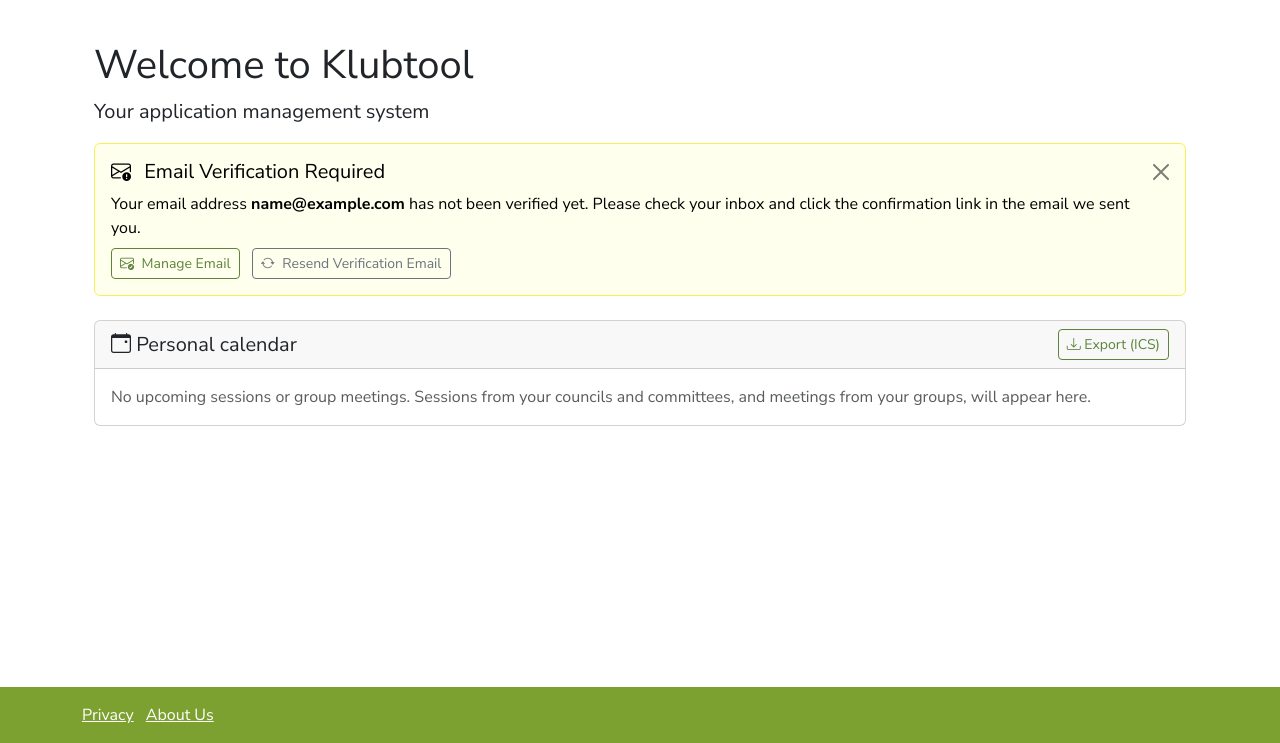
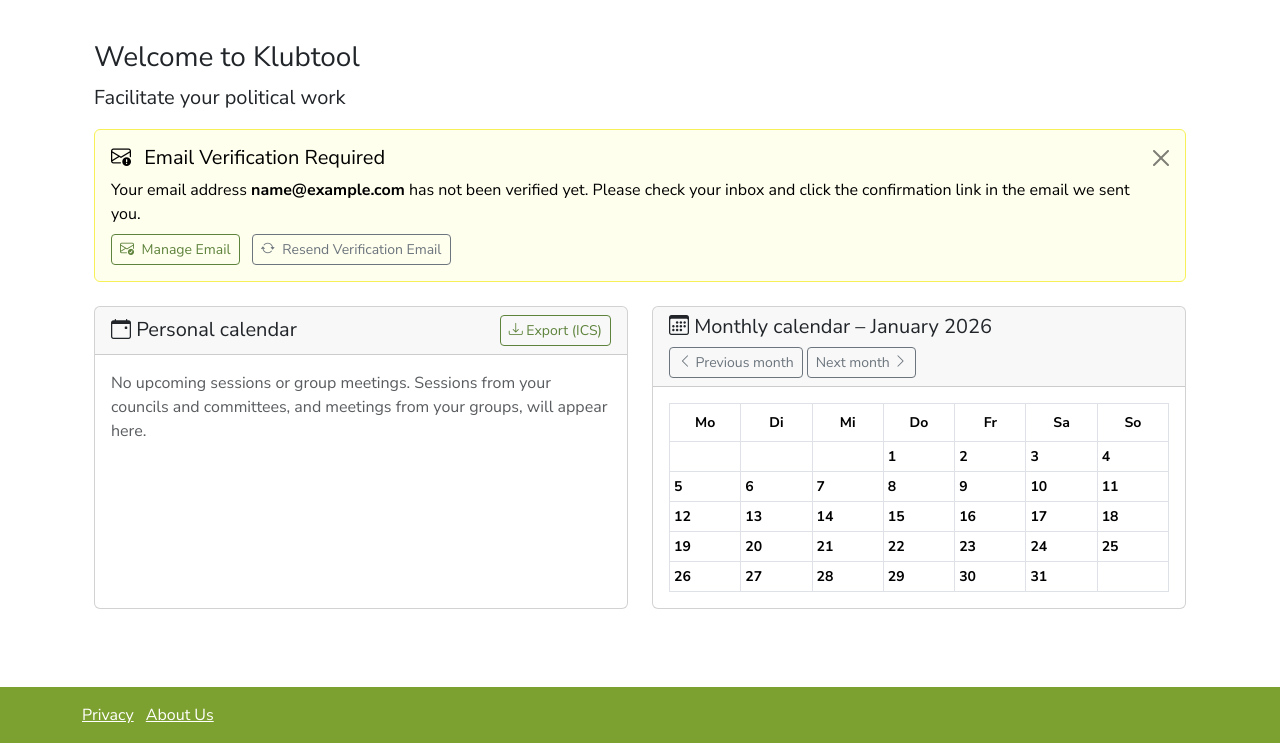
Before and after one commit to silvioheinze/klubtool, a Django app: page / in a window 1280 px wide. Shown: the part 57-800 px from the top of the page. Run offline with Django 5.2, Linux system fonts and the light colour scheme; the visitor is signed in with stand-in values (Sample User, id 1); data comes from the database, SQL or seed files in the repository; data that the repository does not hold is empty; parts of the project's set-up code (start-up, migrations or seed data) failed here and were passed over; some libraries are stand-ins or nearby versions.

Commit message:
Enhance calendar functionality and update German translations
- Implemented a monthly calendar view in the home page, allowing users to navigate through months and view personal calendar events.
- Added helper functions to build the month calendar structure and manage event display.
- Updated German translations in the locale files for improved accuracy and consistency.
- Adjusted styles for headings in the CSS files to enhance visual presentation.

```diff
--- a/app/pages/views.py
+++ b/app/pages/views.py
@@ -97,8 +97,49 @@ class HomePageView(TemplateView):
                 context['personal_calendar_events'] = events
             except (ImportError, AttributeError):
                 context['personal_calendar_events'] = []
+            # Monthly calendar view: month grid (use GET params if valid, else current month)
+            try:
+                events = context.get('personal_calendar_events', [])
+                now = timezone.now()
+                req_month = self.request.GET.get('calendar_month')
+                req_year = self.request.GET.get('calendar_year')
+                try:
+                    cal_month = int(req_month) if req_month else now.month
+                    cal_year = int(req_year) if req_year else now.year
+                    if cal_month < 1 or cal_month > 12 or cal_year < 2000 or cal_year > 2100:
+                        cal_month, cal_year = now.month, now.year
+                except (TypeError, ValueError):
+                    cal_month, cal_year = now.month, now.year
+                cal_month, cal_year, context['calendar_weeks'] = _build_month_calendar(events, cal_year, cal_month)
+                context['calendar_month'] = cal_month
+                context['calendar_year'] = cal_year
+                import calendar as cal
+                context['calendar_month_name'] = cal.month_name[cal_month]
+                # Prev/next month for navigation
+                if cal_month == 1:
+                    context['calendar_prev_month'], context['calendar_prev_year'] = 12, cal_year - 1
+                else:
+                    context['calendar_prev_month'], context['calendar_prev_year'] = cal_month - 1, cal_year
+                if cal_month == 12:
+                    context['calendar_next_month'], context['calendar_next_year'] = 1, cal_year + 1
+                else:
+                    context['calendar_next_month'], context['calendar_next_year'] = cal_month + 1, cal_year
+                from django.urls import reverse
+                context['calendar_prev_url'] = '{}?calendar_month={}&calendar_year={}'.format(
+                    reverse('home'), context['calendar_prev_month'], context['calendar_prev_year'])
+                context['calendar_next_url'] = '{}?calendar_month={}&calendar_year={}'.format(
+                    reverse('home'), context['calendar_next_month'], context['calendar_next_year'])
+            except (ImportError, AttributeError):
+                context['calendar_month'] = context['calendar_year'] = None
+                context['calendar_weeks'] = []
+                context['calendar_month_name'] = ''
+                context['calendar_prev_url'] = context['calendar_next_url'] = ''
         else:
             context['personal_calendar_events'] = []
+            context['calendar_month'] = context['calendar_year'] = None
+            context['calendar_weeks'] = []
+            context['calendar_month_name'] = ''
+            context['calendar_prev_url'] = context['calendar_next_url'] = ''
 
         return context
 
@@ -196,6 +237,35 @@ def _get_personal_calendar_events(user, group_memberships, councils_from_members
     return calendar_events
 
 
+def _build_month_calendar(events, year=None, month=None):
+    """Build a month calendar structure (weeks of days with events) for the given month (default: current)."""
+    import calendar
+    now = timezone.now()
+    if year is None:
+        year = now.year
+    if month is None:
+        month = now.month
+    events_by_day = {}
+    for e in events:
+        d = e['date']
+        if getattr(d, 'tzinfo', None):
+            d = timezone.localtime(d)
+        if d.year == year and d.month == month:
+            key = d.day
+            events_by_day.setdefault(key, []).append(e)
+    weeks = calendar.monthcalendar(year, month)
+    calendar_weeks = []
+    for week in weeks:
+        row = []
+        for day in week:
+            if day == 0:
+                row.append(None)
+            else:
+                row.append({'day': day, 'events': events_by_day.get(day, [])})
+        calendar_weeks.append(row)
+    return month, year, calendar_weeks
+
+
 def _escape_ics_text(text):
     if not text:
         return ""
--- a/app/static/css/base.css
+++ b/app/static/css/base.css
@@ -2,6 +2,10 @@
 
 * {
     font-family: 'Nunito Sans', sans-serif;
+}
+
+h1, .h1 {
+    font-size: 1.75rem;
 }
 
 body {
--- a/app/templates/home.html
+++ b/app/templates/home.html
@@ -8,8 +8,8 @@
 <div class="container mt-5">
     <div class="row">
         <div class="col-md-12">
-            <h1>Welcome to Klubtool</h1>
-            <p class="lead">Your application management system</p>
+            <h1>{% trans "Welcome to Klubtool" %}</h1>
+            <p class="lead">{% trans "Facilitate your political work" %}</p>
 
             {% if user.is_authenticated and not email_verified %}
             <div class="alert alert-warning alert-dismissible fade show" role="alert">
@@ -124,21 +124,22 @@
             </div>
             {% endif %}
 
-            <!-- Personal Calendar -->
-            {% if user.is_authenticated and personal_calendar_events %}
+            <!-- Personal Calendar and Monthly Calendar -->
+            {% if user.is_authenticated %}
                 <div class="row mt-4">
-                    <div class="col-12">
-                        <div class="card">
+                    <!-- Personal calendar (event list) -->
+                    <div class="col-lg-6 mb-4 mb-lg-0">
+                        <div class="card h-100">
                             <div class="card-header d-flex justify-content-between align-items-center flex-wrap">
                                 <div>
                                     <h5 class="mb-0"><i class="bi bi-calendar-event"></i> {% trans "Personal calendar" %}</h5>
-                                    <small class="text-muted">{% trans "Council and committee sessions plus group meetings (next 60 days)" %}</small>
                                 </div>
                                 <a href="{% url 'personal-calendar-export-ics' %}" class="btn btn-sm btn-outline-primary mt-2 mt-md-0">
                                     <i class="bi bi-download"></i> {% trans "Export (ICS)" %}
                                 </a>
                             </div>
                             <div class="card-body">
+                                {% if personal_calendar_events %}
                                     <div class="list-group list-group-flush">
                                         {% for event in personal_calendar_events %}
                                             <div class="list-group-item d-flex justify-content-between align-items-start">
@@ -156,30 +157,75 @@
                                                     <small class="text-muted">{{ event.subtitle }}{% if event.location %} · {{ event.location }}{% endif %}</small>
                                                 </a>
                                                 <div class="d-flex align-items-center gap-2 flex-shrink-0">
-                                                <a href="{{ event.ics_export_url }}" class="btn btn-sm btn-outline-secondary" title="{% trans 'Export ICS' %}" download>
-                                                    <i class="bi bi-download"></i>
-                                                </a>
+
                                                     <small class="text-nowrap text-muted">{{ event.date|date:"d.m.Y H:i" }}</small>
                                                 </div>
                                             </div>
                                         {% endfor %}
                                     </div>
+                                {% else %}
+                                    <p class="text-muted mb-0">{% trans "No upcoming sessions or group meetings. Sessions from your councils and committees, and meetings from your groups, will appear here." %}</p>
+                                {% endif %}
                             </div>
                         </div>
                     </div>
+                    <!-- Monthly calendar view -->
+                    <div class="col-lg-6" id="monthly-calendar-container"
+                         {% if calendar_prev_url %}data-prev-url="{{ calendar_prev_url|escapejs }}"{% endif %}
+                         {% if calendar_next_url %}data-next-url="{{ calendar_next_url|escapejs }}"{% endif %}>
+                        <div class="card h-100">
+                            <div class="card-header d-flex justify-content-between align-items-center flex-wrap gap-2">
+                                <h5 class="mb-0"><i class="bi bi-calendar3"></i> {% trans "Monthly calendar" %} – {{ calendar_month_name }} {{ calendar_year }}</h5>
+                                {% if calendar_weeks and calendar_prev_url and calendar_next_url %}
+                                <div class="d-flex gap-1">
+                                    <button type="button" class="btn btn-sm btn-outline-secondary" id="calendar-prev-month" aria-label="{% trans 'Previous month' %}">
+                                        <i class="bi bi-chevron-left"></i> {% trans "Previous month" %}
+                                    </button>
+                                    <button type="button" class="btn btn-sm btn-outline-secondary" id="calendar-next-month" aria-label="{% trans 'Next month' %}">
+                                        {% trans "Next month" %} <i class="bi bi-chevron-right"></i>
+                                    </button>
                                 </div>
-            {% elif user.is_authenticated %}
-                <div class="row mt-4">
-                    <div class="col-12">
-                        <div class="card">
-                            <div class="card-header d-flex justify-content-between align-items-center flex-wrap">
-                                <h5 class="mb-0"><i class="bi bi-calendar-event"></i> {% trans "Personal calendar" %}</h5>
-                                <a href="{% url 'personal-calendar-export-ics' %}" class="btn btn-sm btn-outline-primary">
-                                    <i class="bi bi-download"></i> {% trans "Export (ICS)" %}
-                                </a>
+                                {% endif %}
                             </div>
                             <div class="card-body">
-                                <p class="text-muted mb-0">{% trans "No upcoming sessions or group meetings. Sessions from your councils and committees, and meetings from your groups, will appear here." %}</p>
+                                {% if calendar_weeks %}
+                                    <div class="table-responsive">
+                                        <table class="table table-bordered mb-0 small">
+                                            <thead>
+                                                <tr class="text-center">
+                                                    <th scope="col" style="width:14%">{% trans "Mon" %}</th>
+                                                    <th scope="col" style="width:14%">{% trans "Tue" %}</th>
+                                                    <th scope="col" style="width:14%">{% trans "Wed" %}</th>
+                                                    <th scope="col" style="width:14%">{% trans "Thu" %}</th>
+                                                    <th scope="col" style="width:14%">{% trans "Fri" %}</th>
+                                                    <th scope="col" style="width:14%">{% trans "Sat" %}</th>
+                                                    <th scope="col" style="width:14%">{% trans "Sun" %}</th>
+                                                </tr>
+                                            </thead>
+                                            <tbody>
+                                                {% for week in calendar_weeks %}
+                                                    <tr>
+                                                        {% for day_cell in week %}
+                                                            <td class="align-top p-1" style="min-height: 4rem; vertical-align: top;">
+                                                                {% if day_cell %}
+                                                                    <span class="fw-bold">{{ day_cell.day }}</span>
+                                                                    {% for event in day_cell.events %}
+                                                                        <div class="mt-1">
+                                                                            <a href="{{ event.url }}" class="d-block text-truncate" title="{{ event.title }}">{{ event.title }}</a>
+                                                                            <small class="text-muted">{{ event.date|time:"H:i" }}</small>
+                                                                        </div>
+                                                                    {% endfor %}
+                                                                {% endif %}
+                                                            </td>
+                                                        {% endfor %}
+                                                    </tr>
+                                                {% endfor %}
+                                            </tbody>
+                                        </table>
+                                    </div>
+                                {% else %}
+                                    <p class="text-muted mb-0">{% trans "Calendar not available." %}</p>
+                                {% endif %}
                             </div>
                         </div>
                     </div>
@@ -190,4 +236,23 @@
     </div>
 </div>
 
+{% if user.is_authenticated and calendar_prev_url and calendar_next_url %}
+<script>
+(function() {
+    var container = document.getElementById('monthly-calendar-container');
+    if (!container) return;
+    var prevUrl = container.getAttribute('data-prev-url');
+    var nextUrl = container.getAttribute('data-next-url');
+    var prevBtn = document.getElementById('calendar-prev-month');
+    var nextBtn = document.getElementById('calendar-next-month');
+    if (prevBtn && prevUrl) {
+        prevBtn.addEventListener('click', function() { window.location = prevUrl; });
+    }
+    if (nextBtn && nextUrl) {
+        nextBtn.addEventListener('click', function() { window.location = nextUrl; });
+    }
+})();
+</script>
+{% endif %}
+
 {% endblock %}
```
Also changed, not shown: app/locale/de/LC_MESSAGES/django.po, 2 other files. Lines whose indentation alone changed are shown as unchanged.
